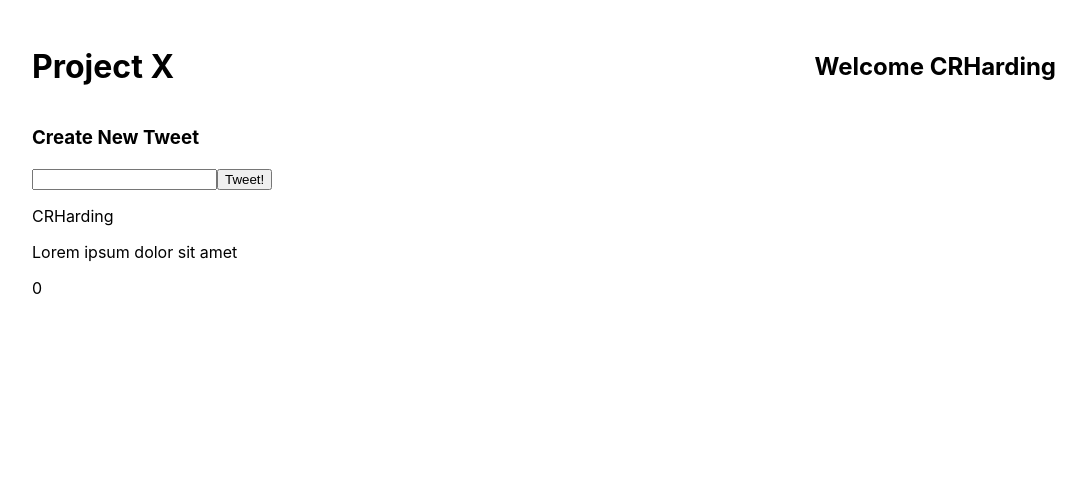
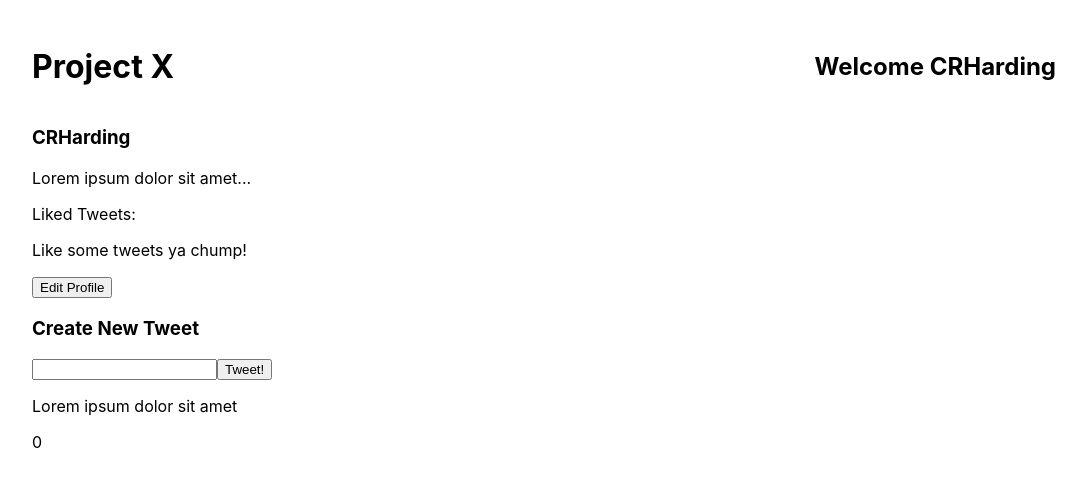
Before and after one commit to CRHarding/project-x, a React (Create React App) app: page / in a window 1280 px wide. Shown: the top 486 px of the page, without its empty margins (96-1182 px from the left). Built offline with nearby package versions, Linux system fonts and the light colour scheme.

Commit message:
Updated state and form fields in place.

```diff
--- a/package.json
+++ b/package.json
@@ -6,6 +6,7 @@
     "@testing-library/jest-dom": "^5.14.1",
     "@testing-library/react": "^11.2.7",
     "@testing-library/user-event": "^12.8.3",
+    "axios": "^0.21.1",
     "react": "^17.0.2",
     "react-dom": "^17.0.2",
     "react-scripts": "4.0.3",
--- a/src/App.js
+++ b/src/App.js
@@ -3,6 +3,8 @@ import './App.css';
 
 import Tweets from './components/Tweets/Tweets';
 import CreateTweet from './components/CreateTweet';
+import Profile from './components/Profile/Profile';
+import Form from './components/Form/Form';
 
 class App extends Component {
   constructor() {
@@ -10,33 +12,42 @@ class App extends Component {
 
     this.state = {
       user: {
+        id: '123456',
         username: "CRHarding",
+        bio: "Lorem ipsum dolor sit amet...",
+        likedTweets: []
+      },
       tweets: [
         {
           timestamp: Date.now(),
           uuid: "1234567",
-            username: "CRHarding",
+          userId: "123456",
           content: "Lorem ipsum dolor sit amet",
           likes: 0
         }
       ],
-        likedTweets: []
-      }
+      editProfile: false
     }
   }
 
   createTweet = (tweet) => {
     tweet.timestamp = Date.now();
     tweet.uuid = Math.floor(Math.random() * 100000);
-    tweet.username = "CRHarding";
+    tweet.userId = "123456";
     tweet.likes = 0;
 
-    const user = this.state.user;
+    const tweets = this.state.tweets;
 
-    user.tweets.push(tweet);
+    tweets.push(tweet);
 
     this.setState({
-      user
+      tweets
+    })
+  }
+
+  editProfile = evt => {
+    this.setState({
+      editProfile: !this.state.editProfile
     })
   }
 
@@ -47,8 +58,12 @@ class App extends Component {
           <h1>Project X</h1>
           <h2>Welcome {this.state.user.username}</h2>
         </header>
+        {this.state.editProfile ?
+            <Form user={this.state.user} editProfile={this.editProfile} />
+          :
+            <Profile user={this.state.user} editProfile={this.editProfile} /> }
         <CreateTweet createTweet={this.createTweet} />
-        <Tweets tweets={this.state.user.tweets} />
+        <Tweets tweets={this.state.tweets} />
       </div>
     );
   }
--- /dev/null
+++ b/src/components/Form/Form.js
@@ -0,0 +1,22 @@
+import React from 'react';
+
+const Form = (props) => {
+    const onChange = evt => {
+        console.log(evt.target.name)
+    }
+
+    return (
+        <div>
+            <h3>Edit Form</h3>
+            <form>
+                <input type="text" name="bio" />
+                <input type="text" name="username" />
+                <button>Edit Profile</button>
+                <button onClick={props.editProfile}>Cancel</button>
+                <button>Reset</button>
+            </form>
+        </div>
+    )
+}
+
+export default Form;
--- /dev/null
+++ b/src/components/Profile/Profile.js
@@ -0,0 +1,19 @@
+import React from 'react';
+
+const Profile = (props) => {
+  return (
+    <div>
+      <h3>{props.user.username}</h3>
+      <p>{props.user.bio}</p>
+      <p>Liked Tweets:</p>
+      {props.user.likedTweets.length > 0 ?
+          props.user.likedTweets.map(tweet => <p>{tweet.content}</p>)
+        :
+          <p>Like some tweets ya chump!</p>
+      }
+      <button onClick={props.editProfile}>Edit Profile</button>
+    </div>
+  )
+}
+
+export default Profile;
```
Also changed, not shown: src/components/Tweets/Tweets.js (line endings or trailing spaces), 1 other file (tests, documents, lock files or other folders). Lines whose indentation alone changed are shown as unchanged.
